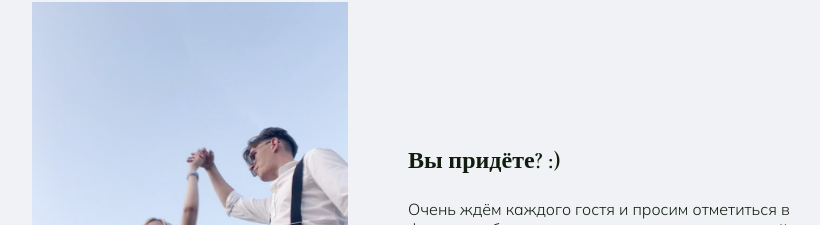
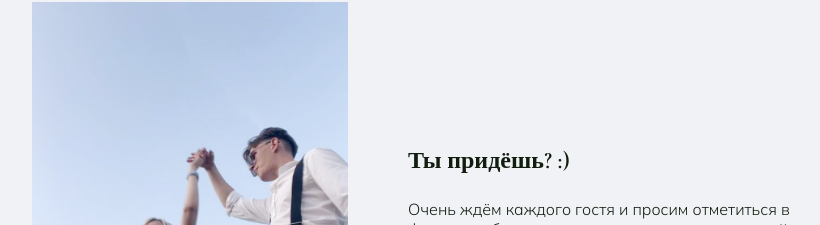
Before and after one commit to Guljash/wedding-yt, a Vue app: page /#/1 in a window 1280 px wide. Shown: the part 1853-2078 px from the top of the page, without its empty margins (183-1003 px from the left). Built offline with nearby package versions, Linux system fonts and the light colour scheme; what vue-easy-lightbox would draw is missing.

Commit message:
added welocme text

```diff
--- a/src/uses/useParseNamesByUrl.ts
+++ b/src/uses/useParseNamesByUrl.ts
@@ -3,7 +3,7 @@ import { useRoute } from 'vue-router'
 
 
 export const useParseNames = (): {
-    parseNamesByUrl: ComputedRef<{ name: string; pronoun: string; }>
+    parseNamesByUrl: ComputedRef<{ name: string; pronoun: string; welcomeText: string }>
 } => {
     const route = useRoute()
 
@@ -12,169 +12,197 @@ export const useParseNames = (): {
             case 'mb1lG': {
                 return {
                     name: 'Любимая сестра Саша',
-                    pronoun: 'тебя'
+                    pronoun: 'тебя',
+                    welcomeText: 'Ты придёшь'
                 }
             }
             case 'mb2lG': {
                 return {
                     name: 'Дорогие тетя Юля, дядя Влад, Ксюша и Алина',
-                    pronoun: 'вас'
+                    pronoun: 'вас',
+                    welcomeText: 'Вы придёте'
                 }
             }
             case 'mb3lG': {
                 return {
                     name: 'Дорогие тетя Таня,дядя Сергей, Стас и Настя',
-                    pronoun: 'вас'
+                    pronoun: 'вас',
+                    welcomeText: 'Вы придёте'
                 }
             }
             case 'mb4lG': {
                 return {
                     name: 'Любимая  Лиза и Гоша',
-                    pronoun: 'вас'
+                    pronoun: 'вас',
+                    welcomeText: 'Вы придёте'
                 }
             }
             case 'mb5lG': {
                 return {
                     name: 'Любимая подружка Настя',
-                    pronoun: 'тебя'
+                    pronoun: 'тебя',
+                    welcomeText: 'Ты придёшь'
                 }
             }
             case 'mb6lG': {
                 return {
                     name: 'Любимая подружка Нелли',
-                    pronoun: 'тебя'
+                    pronoun: 'тебя',
+                    welcomeText: 'Ты придёшь'
                 }
             }
             case 'mb7lG': {
                 return {
                     name: 'Любимая подружка Надя',
-                    pronoun: 'тебя'
+                    pronoun: 'тебя',
+                    welcomeText: 'Ты придёшь'
                 }
             }
             case 'mb8lG': {
                 return {
                     name: 'Дорогие тетя Валя, дядя Женя,Рома и Дима',
-                    pronoun: 'вас'
+                    pronoun: 'вас',
+                    welcomeText: 'Вы придёте'
                 }
             }
             case 'mb9lG': {
                 return {
                     name: 'Дорогие тетя Таня, дядя Дима, Аня и Маша',
-                    pronoun: 'вас'
+                    pronoun: 'вас',
+                    welcomeText: 'Вы придёте'
                 }
             }
             case 'mb10lG': {
                 return {
                     name: 'Дорогие Ольга и Максим Игоревич',
-                    pronoun: 'вас'
+                    pronoun: 'вас',
+                    welcomeText: 'Вы придёте'
                 }
             }
             case 'mb11lG': {
                 return {
                     name: 'Дорогие тетя Лена, дядя Андрей и Анечка',
-                    pronoun: 'вас'
+                    pronoun: 'вас',
+                    welcomeText: 'Вы придёте'
                 }
             }
             case 'mb12lG': {
                 return {
                     name: 'Любимая тетя Алла',
-                    pronoun: 'тебя'
+                    pronoun: 'тебя',
+                    welcomeText: 'Ты придёшь'
                 }
             }
             case 'mb13lG': {
                 return {
                     name: 'Дорогие тетя Наташа, Славик и Денис',
-                    pronoun: 'вас'
+                    pronoun: 'вас',
+                    welcomeText: 'Вы придёте'
                 }
             }
             case 'mb14lG': {
                 return {
                     name: 'Дорогая Натик',
-                    pronoun: 'тебя'
+                    pronoun: 'тебя',
+                    welcomeText: 'Ты придёшь'
                 }
             }
             case 'mb15lG': {
                 return {
                     name: 'Дорогие Валерий Васильевич и Аза Игнатьева',
-                    pronoun: 'вас'
+                    pronoun: 'вас',
+                    welcomeText: 'Вы придёте'
                 }
             }
             case 'mb16lG': {
                 return {
                     name: 'Дорогие дядя Вася,тетя Оля, Аня и Андрей',
-                    pronoun: 'вас'
+                    pronoun: 'вас',
+                    welcomeText: 'Вы придёте'
                 }
             }
             case 'mb17lG': {
                 return {
                     name: 'Дорогие Андрей, Таня и Илья',
-                    pronoun: 'вас'
+                    pronoun: 'вас',
+                    welcomeText: 'Вы придёте'
                 }
             }
             case 'mb18lG': {
                 return {
                     name: 'Дорогие Сергей, Саша и Наташа',
-                    pronoun: 'вас'
+                    pronoun: 'вас',
+                    welcomeText: 'Вы придёте'
                 }
             }
             case 'mb19lG': {
                 return {
                     name: 'Дорогой Никита',
-                    pronoun: 'тебя'
+                    pronoun: 'тебя',
+                    welcomeText: 'Ты придёшь'
                 }
             }
             case 'mb20lG': {
                 return {
                     name: 'Дорогой Андрей Сатаневич',
-                    pronoun: 'тебя'
+                    pronoun: 'тебя',
+                    welcomeText: 'Ты придёшь'
                 }
             }
             case 'mb21lG': {
                 return {
                     name: 'Глеб и Мария',
-                    pronoun: 'вас'
+                    pronoun: 'вас',
+                    welcomeText: 'Вы придёте'
                 }
             }
             case 'mb22lG': {
                 return {
                     name: 'Дорогой Олег Юрьевич',
-                    pronoun: 'тебя'
+                    pronoun: 'тебя',
+                    welcomeText: 'Ты придёшь'
                 }
             }
             case 'mb23lG': {
                 return {
                     name: 'Дорогие Глеб и Мария',
-                    pronoun: 'вас'
+                    pronoun: 'вас',
+                    welcomeText: 'Вы придёте'
                 }
             }
             case 'mb24lG': {
                 return {
                     name: 'Дорогие Дмитрий и Анастасия',
-                    pronoun: 'вас'
+                    pronoun: 'вас',
+                    welcomeText: 'Вы придёте'
                 }
             }
             case 'mb25lG': {
                 return {
                     name: 'Дорогие Владислав и Елена',
-                    pronoun: 'вас'
+                    pronoun: 'вас',
+                    welcomeText: 'Вы придёте'
                 }
             }
             case 'mb26lG': {
                 return {
                     name: 'Дорогой Илон МАКЕС',
-                    pronoun: 'тебя'
+                    pronoun: 'тебя',
+                    welcomeText: 'Ты придёшь'
                 }
             }
             case 'mb27lG': {
                 return {
                     name: 'Дорогой Лешкович Павел Петрович',
-                    pronoun: 'тебя'
+                    pronoun: 'тебя',
+                    welcomeText: 'Ты придёшь'
                 }
             }
             default: {
                 return {
                     name: 'Дорогой гость',
-                    pronoun: 'тебя'
+                    pronoun: 'тебя',
+                    welcomeText: 'Ты придёшь'
                 }
             }
         }
--- a/src/views/mainView.vue
+++ b/src/views/mainView.vue
@@ -70,7 +70,7 @@
         <div class="adaptive-display-l-gr">
           <img class="w-100" src="@/assets/dancePhoto.jpg" alt="dancePhoto">
           <div class="df-wr">
-            <h3 class="w-85 ta-l welcome">Вы придёте? :)</h3>
+            <h3 class="w-85 ta-l welcome">{{ parseNamesByUrl.welcomeText }}? :)</h3>
             <p class="w-85 ta-l p-24">Очень ждём каждого гостя и просим отметиться в форме, чтобы мы точно понимали, сколько гостей будет.</p>
             <a class="w-85" href="https://forms.yandex.ru/u/661bbfaf068ff086b675c96d">
               <button class="main-btn mulish800 p-15 w-100">Перейти в форму</button>
```
